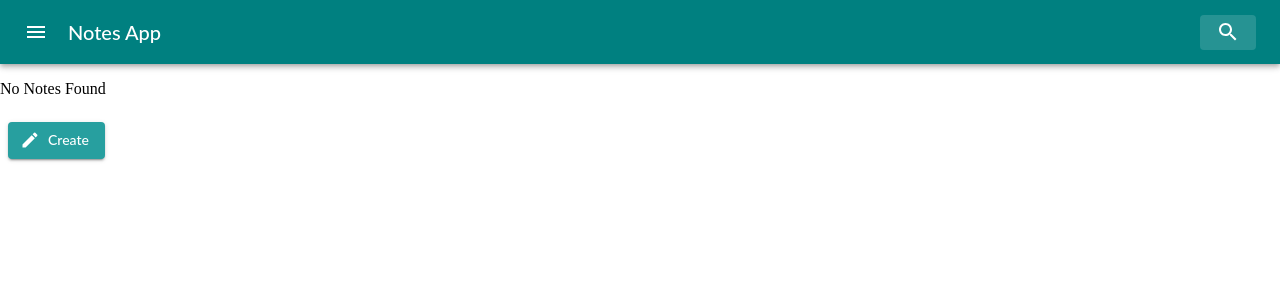
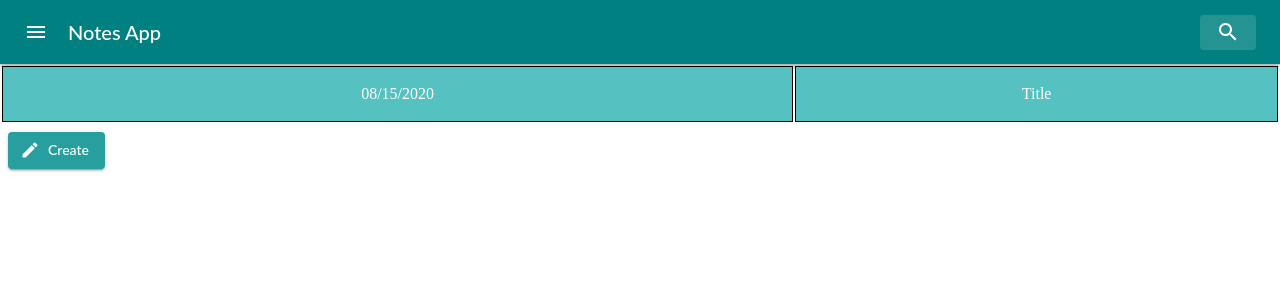
Before and after one commit to S-Rosemond/NotesApp, a React (Create React App) app: page / in a window 1280 px wide. Shown: the top 300 px of the page. Built offline with nearby package versions, Linux system fonts and the light colour scheme.

Commit message:
minor changes

```diff
--- a/src/components/buttons/DefaultBtn.jsx
+++ b/src/components/buttons/DefaultBtn.jsx
@@ -7,10 +7,17 @@ const DefaultBtn = ({
   text = 'Button',
   size = 'medium',
   fullWidth = true,
+  onClick,
 }) => {
   return (
     <Fragment>
-      <Button variant={variant} color={color} size={size} fullWidth={fullWidth}>
+      <Button
+        variant={variant}
+        color={color}
+        size={size}
+        fullWidth={fullWidth}
+        onClick={onClick}
+      >
         {text}
       </Button>
     </Fragment>
--- /dev/null
+++ b/src/components/noteslist/NotesDisplay.js
@@ -0,0 +1,20 @@
+import React, { Fragment } from 'react';
+
+const NotesDisplay = ({ element }) => {
+  const { title, date } = element;
+
+  return (
+    <Fragment>
+      <table>
+        <thead>
+          <tr>
+            <td>{date}</td>
+            <td>{title}</td>
+          </tr>
+        </thead>
+      </table>
+    </Fragment>
+  );
+};
+
+export default NotesDisplay;
--- a/src/components/noteslist/NotesListView.js
+++ b/src/components/noteslist/NotesListView.js
@@ -1,5 +1,8 @@
 import React, { Fragment } from 'react';
 import { useFormContext } from './../../context/Form.state';
+
+import styles from './NotesListView.module.css';
+import NotesDisplay from './NotesDisplay';
 
 const NotesListView = () => {
   const formContext = useFormContext();
@@ -18,10 +21,7 @@ const NotesListView = () => {
       })}
     </Fragment>
   ) : (
-    <Fragment>
-      <p>No Notes Found</p>
-      {/* Add notes btn component */}
-    </Fragment>
+    <NotesDisplay element={{ title: 'Title', date: '08/15/2020' }} />
   );
 };
 
--- /dev/null
+++ b/src/components/noteslist/NotesListView.module.css
@@ -0,0 +1,14 @@
+td {
+  /* border style */
+  border: 1px solid black;
+  padding: 18px;
+  text-align: center;
+  /* background-color: #279f9f; */
+  background-color: #58c1c1;
+  background-color: #55c1c1;
+  color: white;
+}
+
+table {
+  width: 100%;
+}
--- a/src/context/Form.state.jsx
+++ b/src/context/Form.state.jsx
@@ -23,7 +23,8 @@ const FormState = (props) => {
     dispatch({ type: CKE_SET_ENTRY, payload: data });
 
   const addNote = () => {
-    let noteId = 'temp-text-for-id generator';
+    const noteId = uuid();
+    console.log(noteId, 'ran');
 
     state.entry.id = noteId;
 
--- a/src/view/createpage/CreateNotes.jsx
+++ b/src/view/createpage/CreateNotes.jsx
@@ -1,6 +1,7 @@
 import React from 'react';
 import DocEditor from '../../components/ckeditor/DocEditor';
 import { useFormContext } from '../../context/Form.state.jsx';
+import { useHistory } from 'react-router-dom';
 import TitleInput from '../../components/inputs/TitleInput.jsx';
 import DefaultBtn from '../../components/buttons/DefaultBtn';
 
@@ -8,11 +9,19 @@ import styles from './CreateNotes.module.css';
 
 const Temp = () => {
   const formContext = useFormContext();
-  const { addNote } = formContext;
+  const { addNote, createEntry, notes } = formContext;
 
+  const history = useHistory();
+  console.log(notes);
+
+  const handleOnsubmit = (params) => {
+    //
+
+    history.push('/');
+  };
   return (
     <div className={styles.container}>
-      <form className={styles['editor']} onSubmit={addNote}>
+      <form className={styles['editor']} onSubmit={handleOnsubmit}>
         <div className={styles.myb}>
           <TitleInput />
         </div>
@@ -20,7 +29,7 @@ const Temp = () => {
         <DocEditor />
 
         <div className={styles.myt}>
-          <DefaultBtn text='Submit' />
+          <DefaultBtn text='Submit' onClick={addNote} />
         </div>
       </form>
     </div>
```
